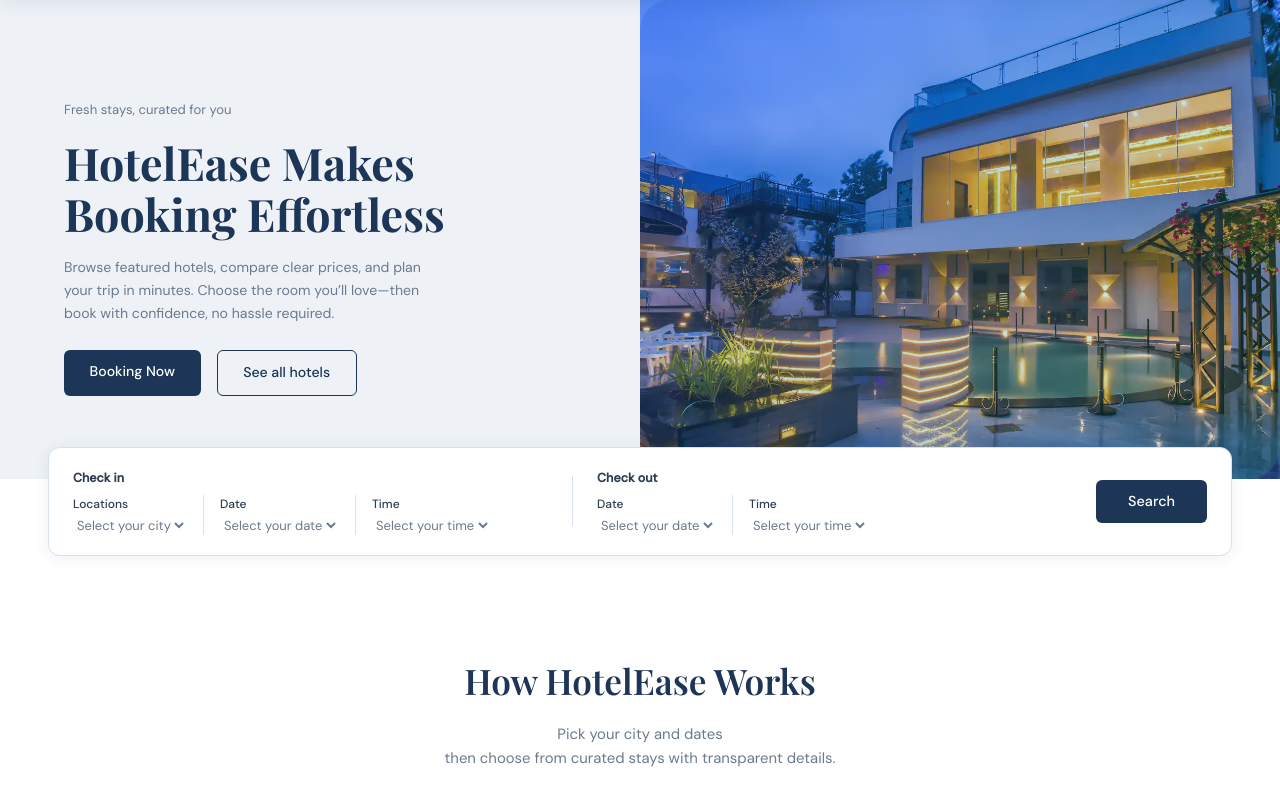
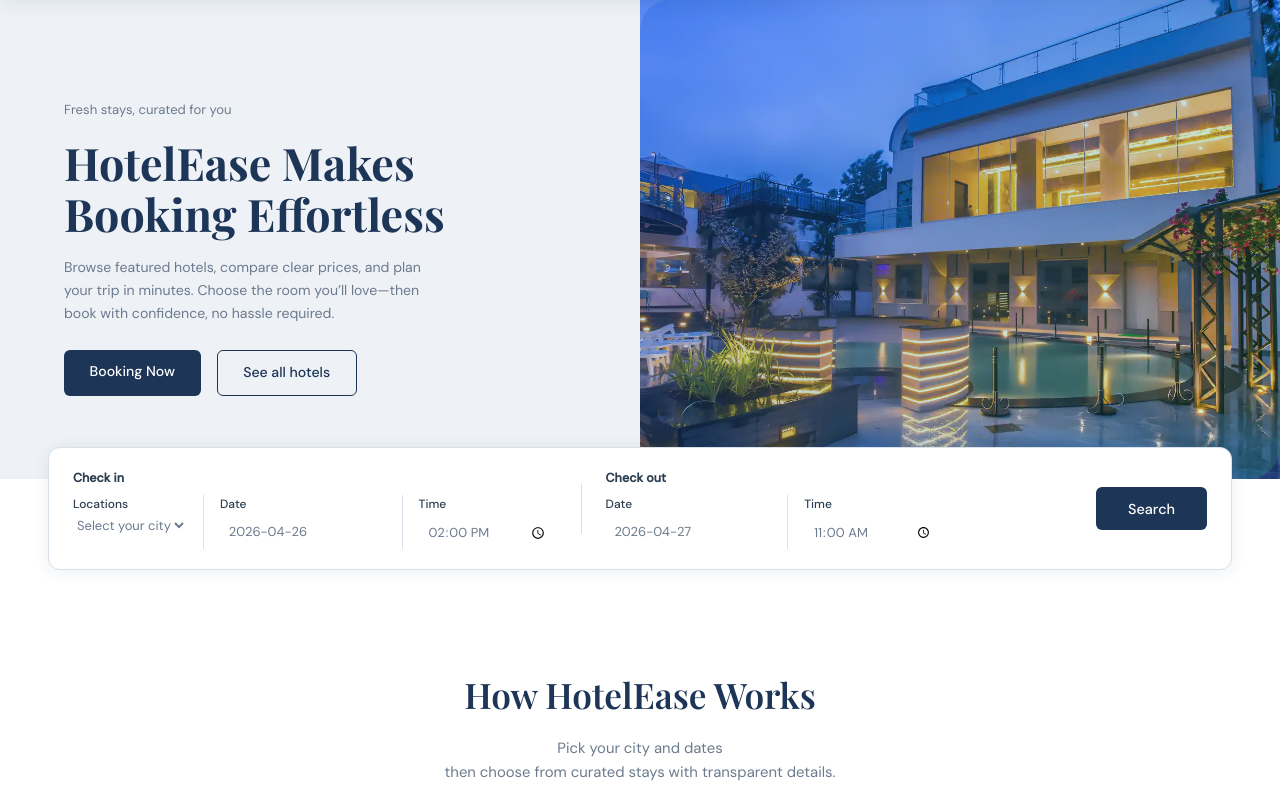
Before and after one commit to Abfazil/hotel-booking-, a Node server app: template views/index.pug in a window 1280 px wide. Shown: the part 77-866 px from the top of the page. Run offline with Node 20, Linux system fonts and the light colour scheme; the template is opened without the code that fills it, so the values that code supplies are empty.

Commit message:
added datepicker UI

```diff
--- a/public/css/style.css
+++ b/public/css/style.css
@@ -309,6 +309,59 @@
   color: var(--color-text);
 }
 
+.search-bar__input {
+  font-family: inherit;
+  border: 1px solid #d8e0ea;
+  border-radius: 8px;
+  background: #f8fafc;
+  outline: none;
+  font-size: 13px;
+  color: var(--color-text);
+  padding: 0.42rem 0.55rem;
+  min-width: 138px;
+}
+
+.search-bar__input:focus {
+  border-color: #6c63ff;
+  box-shadow: 0 0 0 3px rgba(108, 99, 255, 0.12);
+}
+
+.ui-datepicker {
+  border: 1px solid #d8e0ea !important;
+  border-radius: 12px !important;
+  box-shadow: 0 12px 28px rgba(15, 23, 42, 0.14) !important;
+  padding: 0.45rem !important;
+  font-family: "DM Sans", sans-serif !important;
+}
+
+.ui-datepicker .ui-datepicker-header {
+  border: none !important;
+  background: #f3f4f6 !important;
+  border-radius: 8px !important;
+}
+
+.ui-datepicker td a,
+.ui-datepicker td span {
+  border-radius: 8px !important;
+  text-align: center !important;
+  border: none !important;
+}
+
+.ui-datepicker .ui-state-active,
+.ui-datepicker .ui-widget-content .ui-state-active {
+  background: #6c63ff !important;
+  color: #fff !important;
+}
+
+.search-bar__input {
+  font-family: inherit;
+  border: none;
+  background: transparent;
+  outline: none;
+  font-size: 13px;
+  color: var(--color-muted);
+}
+
 .search-bar__divider {
   width: 1px;
   height: 50px;
--- a/public/js/main.js
+++ b/public/js/main.js
@@ -110,4 +110,43 @@
     });
   }
 
+  // ── Home Datepicker + Timepicker Defaults ─────────────────────────────────
+  const jq = window.jQuery;
+  const checkInDateInput = jq ? jq('#homeCheckInDate') : null;
+  const checkOutDateInput = jq ? jq('#homeCheckOutDate') : null;
+  const checkInTimeInput = document.querySelector('#homeCheckInTime');
+  const checkOutTimeInput = document.querySelector('#homeCheckOutTime');
+
+  if (jq && checkInDateInput.length && checkOutDateInput.length && jq.fn.datepicker) {
+    const dateFormat = 'yy-mm-dd';
+    const today = new Date();
+
+    checkInDateInput.datepicker({
+      dateFormat,
+      minDate: 0,
+      onSelect(selectedDate) {
+        checkOutDateInput.datepicker('option', 'minDate', selectedDate);
+        const checkOutDate = checkOutDateInput.datepicker('getDate');
+        const checkInDate = checkInDateInput.datepicker('getDate');
+        if (!checkOutDate || (checkInDate && checkOutDate < checkInDate)) {
+          checkOutDateInput.datepicker('setDate', checkInDate);
+        }
+      },
+    });
+
+    checkOutDateInput.datepicker({
+      dateFormat,
+      minDate: 0,
+    });
+
+    checkInDateInput.datepicker('setDate', today);
+    const tomorrow = new Date(today);
+    tomorrow.setDate(today.getDate() + 1);
+    checkOutDateInput.datepicker('setDate', tomorrow);
+    checkOutDateInput.datepicker('option', 'minDate', checkInDateInput.val());
+  }
+
+  if (checkInTimeInput && !checkInTimeInput.value) checkInTimeInput.value = '14:00';
+  if (checkOutTimeInput && !checkOutTimeInput.value) checkOutTimeInput.value = '11:00';
+
 });
--- a/routes/hotelRoutes.js
+++ b/routes/hotelRoutes.js
@@ -1,5 +1,7 @@
 
 const express = require('express');
+const { requireAuth } = require('../middleware/authMiddleware');
+const { requireRole } = require('../middleware/roleMiddleware');
 
 module.exports = function hotelRoutes(hotelController) {
   const router = express.Router();
@@ -7,6 +9,8 @@
   router.get('/', hotelController.home);
   router.get('/hotels', hotelController.list);
   router.get('/hotels/:id', hotelController.detail);
+  router.post('/hotels/:id/book', requireAuth, requireRole('customer'), hotelController.bookHotel);
+  router.get('/thank-you', requireAuth, requireRole('customer'), hotelController.thankYou);
 
   return router;
 };
--- a/views/index.pug
+++ b/views/index.pug
@@ -47,12 +47,19 @@
             option New York
         .search-bar__field
           span.search-bar__field-label Date
-          select(aria-label="Check-in date")
-            option Select your date
+          input.search-bar__input#homeCheckInDate(
+            type="text"
+            aria-label="Check-in date"
+            autocomplete="off"
+            placeholder="Select date"
+          )
         .search-bar__field
           span.search-bar__field-label Time
-          select(aria-label="Check-in time")
-            option Select your time
+          input.search-bar__input#homeCheckInTime(
+            type="time"
+            aria-label="Check-in time"
+            step="900"
+          )
 
     .search-bar__divider
 
@@ -61,12 +68,19 @@
       .search-bar__fields
         .search-bar__field
           span.search-bar__field-label Date
-          select(aria-label="Check-out date")
-            option Select your date
+          input.search-bar__input#homeCheckOutDate(
+            type="text"
+            aria-label="Check-out date"
+            autocomplete="off"
+            placeholder="Select date"
+          )
         .search-bar__field
           span.search-bar__field-label Time
-          select(aria-label="Check-out time")
-            option Select your time
+          input.search-bar__input#homeCheckOutTime(
+            type="time"
+            aria-label="Check-out time"
+            step="900"
+          )
 
     button.btn--search(type="button") Search
 
--- a/views/layout.pug
+++ b/views/layout.pug
@@ -12,6 +12,7 @@
     link(rel="preconnect" href="https://fonts.gstatic.com" crossorigin)
     link(rel="stylesheet" href="https://fonts.googleapis.com/css2?family=Playfair+Display:wght@600;700&family=DM+Sans:wght@300;400;500&display=swap")
     link(rel="stylesheet" href="https://cdnjs.cloudflare.com/ajax/libs/font-awesome/6.4.0/css/all.min.css")
+    link(rel="stylesheet" href="https://code.jquery.com/ui/1.13.3/themes/base/jquery-ui.css")
 
   body
     //- Navigation is shared across all pages
@@ -23,4 +24,6 @@
     //- Footer is shared across all pages
     include partials/footer
 
+    script(src="https://code.jquery.com/jquery-3.7.1.min.js")
+    script(src="https://code.jquery.com/ui/1.13.3/jquery-ui.min.js")
     script(src="/js/main.js")
```
